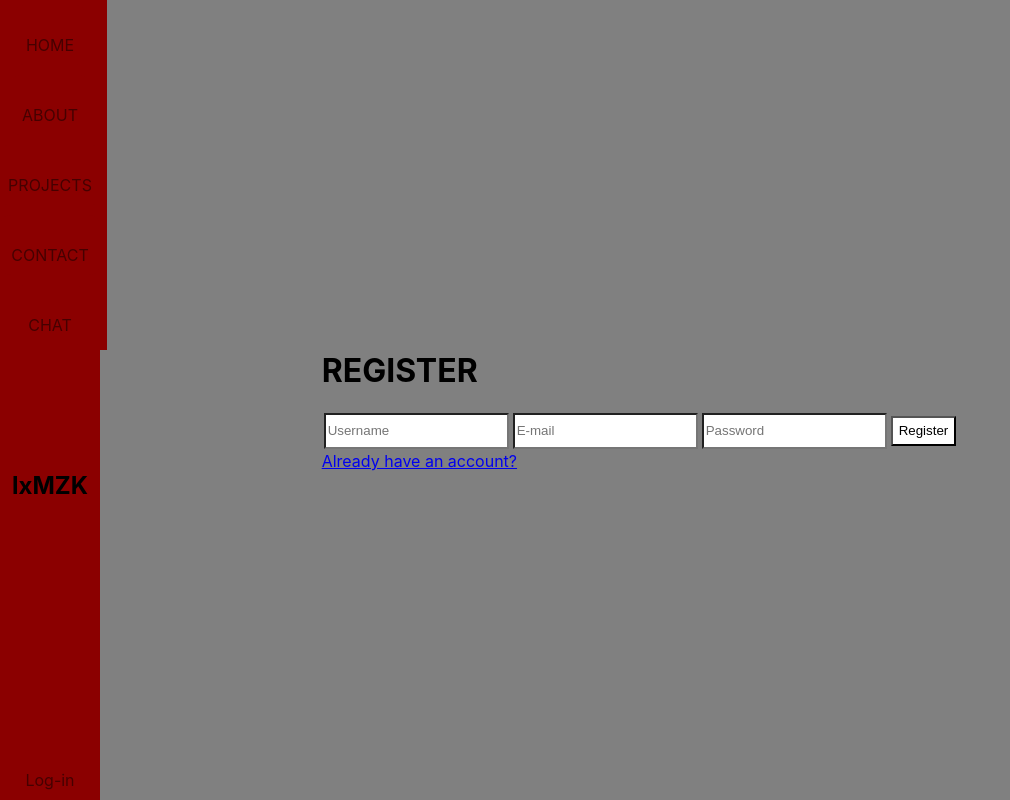
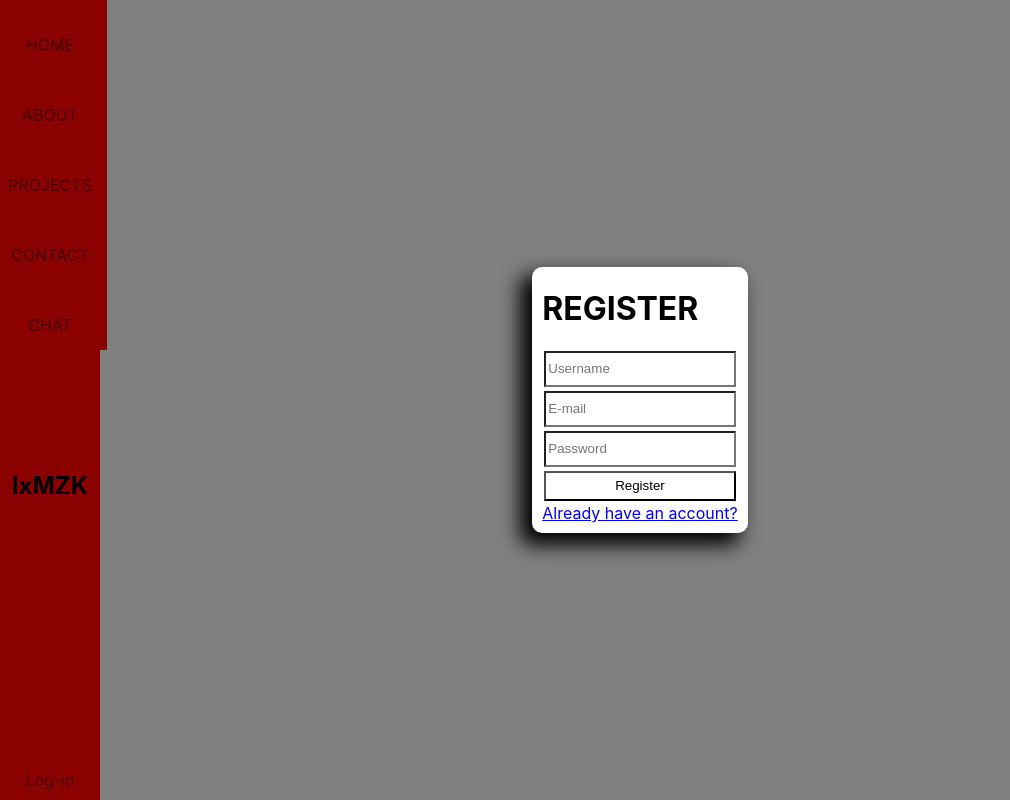
Before and after one commit to lxMZK/P3FSA, a React (Create React App) app in the folder frontend/: page /auth/register in a window 1280 px wide. Shown: the whole page, without its empty margins (0-1010 px from the left). Built offline with nearby package versions, Linux system fonts and the light colour scheme.

Commit message:
auth err handling

```diff
--- a/frontend/src/App.css
+++ b/frontend/src/App.css
@@ -333,3 +333,20 @@ input {
 input[type=submit]:hover {
   cursor: pointer;
 }
+
+.login, .register {
+  background-color: white;
+  border-radius: 10px;
+  box-shadow: -10px 10px 20px 2px;
+  padding: 10px;
+  padding-top: 0;
+}
+
+.login form, .register form {
+  display: flex;
+  flex-direction: column;
+}
+
+.login p, .register p {
+  color: red;
+}
--- a/frontend/src/components/Login.js
+++ b/frontend/src/components/Login.js
@@ -3,14 +3,14 @@ import { Link, useNavigate } from 'react-router-dom';
 import { AuthContext } from '../context/authContext';
 
 export default function Login() {
+  const navigate = useNavigate();
+  const {login} = useContext(AuthContext)
+
+  const [error,setError] = useState(null)
   const [inputs, setInputs] = useState({
     username: '',
     password: '',
   });
-
-  const navigate = useNavigate();
-
-  const {login} = useContext(AuthContext)
 
   const handleChange = (e) => {
     setInputs((prev) => ({ ...prev, [e.target.name]: e.target.value }));
@@ -22,7 +22,7 @@ export default function Login() {
       await login(inputs)
       navigate('/chat');
     } catch (err) {
-      console.log(err);
+      setError('Server not found')
     }
   };
 
@@ -30,6 +30,7 @@ export default function Login() {
     <div className="content">
       <div className="login">
         <h1>LOGIN</h1>
+        {error&&<p>{error}</p>}
         <form>
           <input
             id="username"
--- a/frontend/src/components/Register.js
+++ b/frontend/src/components/Register.js
@@ -5,6 +5,7 @@ import { Link, useNavigate } from 'react-router-dom';
 export default function Register() {
   const navigate = useNavigate();
 
+  const [error,setError] = useState(null)
   const [inputs, setInputs] = useState({
     username: '',
     email: '',
@@ -21,7 +22,7 @@ export default function Register() {
       await axios.post('/auth/register', inputs);
       navigate('/auth/login');
     } catch (err) {
-      console.log(err);
+      setError("Server not found")
     }
   };
 
@@ -29,6 +30,7 @@ export default function Register() {
     <div className="content">
       <div className="register">
         <h1>REGISTER</h1>
+        {error&&<p>{error}</p>}
         <form>
           <input
             id="username"
```
Also changed, not shown: 1 other file (tests, documents, lock files or other folders).
